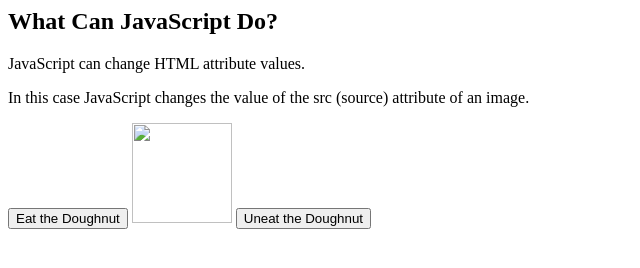
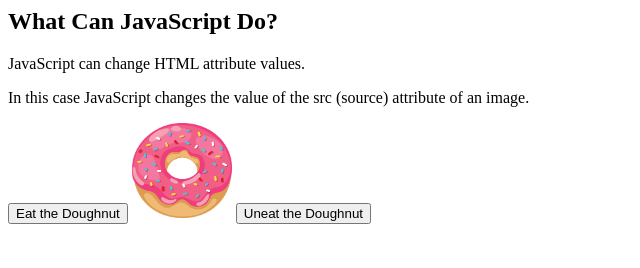
Before and after one commit to 121cstokes/121cstokes.github.io, a plain HTML site: page unit2.html in a window 1280 px wide. Shown: the whole page, without its empty margins (0-640 px from the left). Drawn offline with Linux system fonts and the light colour scheme; files that its build step writes are made by us from their sources.

Commit message:
Update unit2.html

```diff
--- a/unit2.html
+++ b/unit2.html
@@ -13,7 +13,7 @@
 
 <button onclick="donut-with-a-mouth-bite-vector-17231477.jpg">Eat the Doughnut</button>
 
-<img id="myImage" src="pic_bulboff.gif" style="width:100px">
+<img id="myImage" src="https://github.com/121cstokes/121cstokes.github.io/blob/master/donut-clipart-2.jpg" style="width:100px">
 
 <button onclick="https://github.com/121cstokes/121cstokes.github.io/blob/master/donut-clipart-2.jpg">Uneat the Doughnut</button>
 
```
